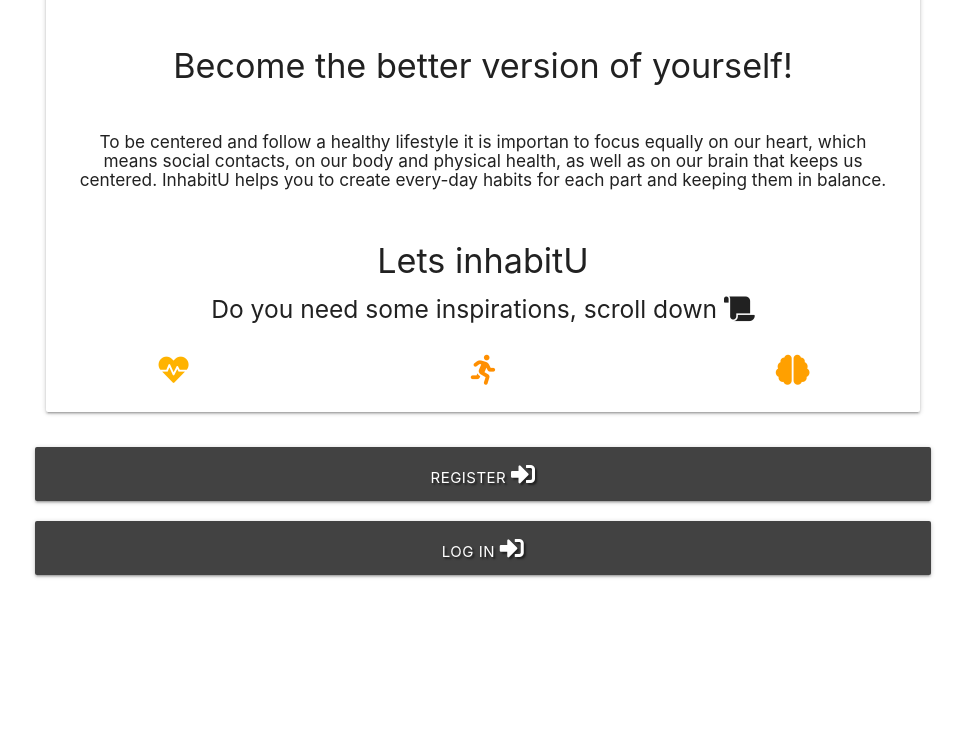
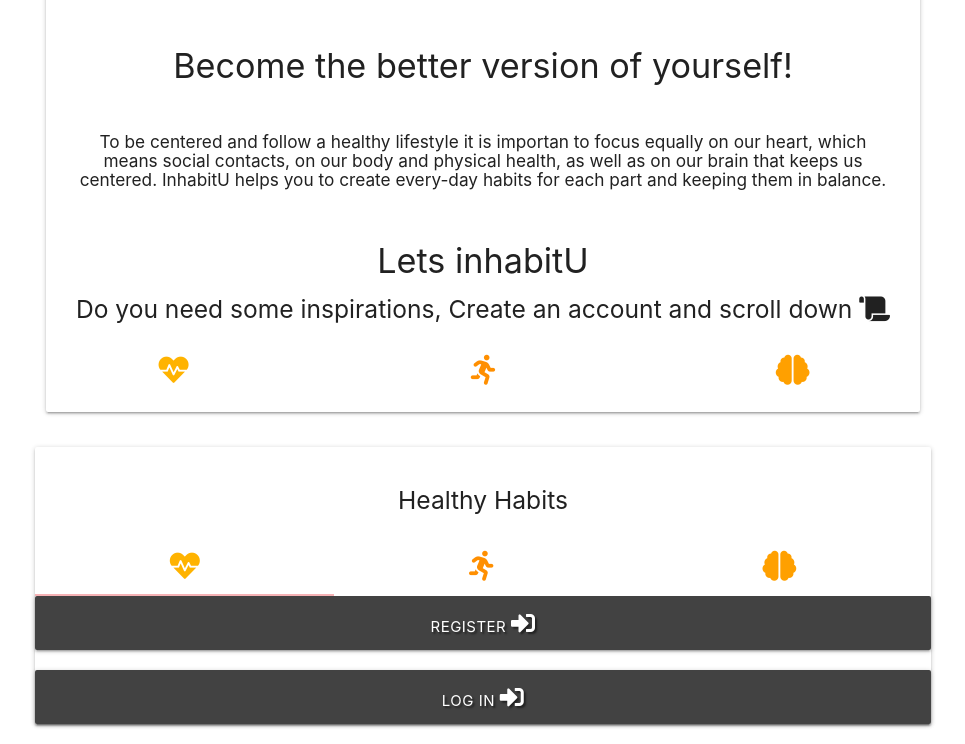
Before and after one commit to LaiMo2020/InhabitU, a Flask app: page / in a window 1280 px wide. Shown: the part 806-1550 px from the top of the page, without its empty margins (157-1122 px from the left). Before the commit the page ends 1384 px from the top, so only its background shows below. Run offline with Flask 2, Linux system fonts and the light colour scheme; some libraries are stand-ins or nearby versions.

Commit message:
adding suggestion of habits

```diff
--- a/templates/home.html
+++ b/templates/home.html
@@ -20,7 +20,7 @@
 							helps you to create every-day habits for each part
 							and keeping them in balance.</h6><br>
 						<h4>Lets inhabitU</h4>
-						<h5>Do you need some inspirations, scroll down <i class="fas fa-scroll"></i> </h5>
+						<h5>Do you need some inspirations, Create an account and scroll down <i class="fas fa-scroll"></i> </h5>
 					   <br>
 					<div id="icons-size">
 						<i  class=" col s3 fas fa-heartbeat small amber-text text-darken-1" ></i>
@@ -34,6 +34,58 @@
 		</div>
 	</div>
 
+
+     <div class="card">
+    <div class="card-content center-align">
+      <h5>Healthy Habits </h5>
+    </div>
+    <div class="card-tabs">
+      <ul class="tabs tabs-fixed-width">
+        <li class="tab"><a href="#test4" ><i  class=" col s3 fas fa-heartbeat small amber-text text-darken-1" ></i></a></li>
+        <li class="tab"><a href="#test6" ><i class="col s6 fas fa-running small amber-text text-darken-3"></i></a></li>
+        <li class="tab"><a href="#test5"><i class=" fas fa-brain small amber-text text-darken-2"></i></a></li>
+
+      </ul>
+    </div>
+    {% for category in categories %}
+    <div class="card-content grey lighten-4">
+
+      <div id="test4">
+     {% if category.category_name == "Heart" %}
+     <ul class="collection">
+      <li class="collection-item">{{ category.habit_name }}</li>
+
+      <li class="collection-item">{{ category.habit_description}}</li>
+
+    </ul>
+    </div>
+     {% endif %}
+
+
+
+
+
+
+      <div id="test5">   <ul class="collection">
+
+      <li class="collection-item">{{ category.habit_name }}</li>
+      <li class="collection-item">{{ category.frequenc}}</li>
+      <li class="collection-item">{{ category.habit_description}}</li>
+
+    </ul></div>
+
+      <div id="test6">   <ul class="collection">
+
+      <li class="collection-item">{{ category.habit_name }}</li>
+      <li class="collection-item">{{ category.frequenc }}</li>
+      <li class="collection-item">{{ category.habit_description}}</li>
+
+    </ul></div>
+
+    </div>
+  </div>
+
+{% endfor %}
 
 	<div class="row">
 		<!-- users have acssess to login/register when he is not logged in  -->
```
